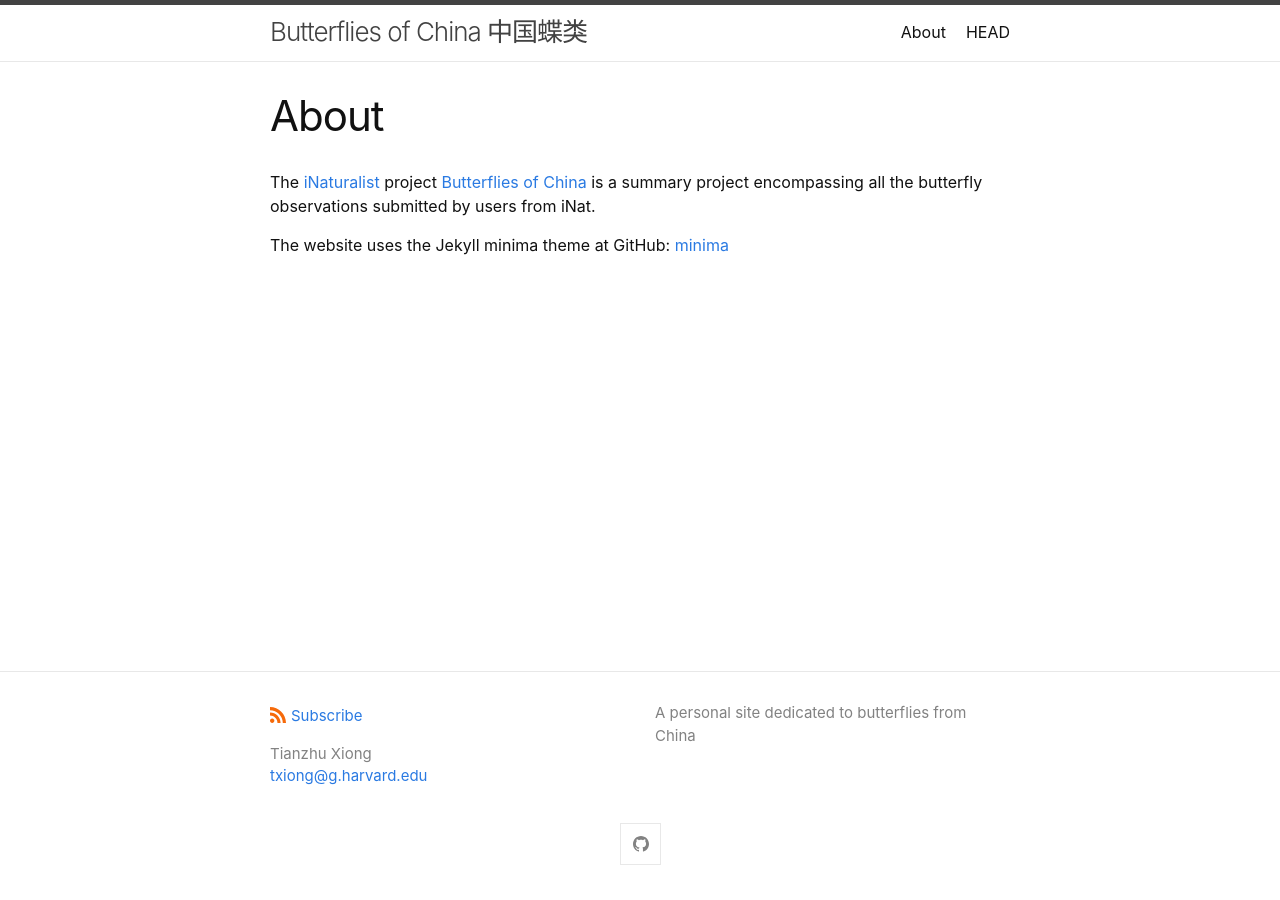
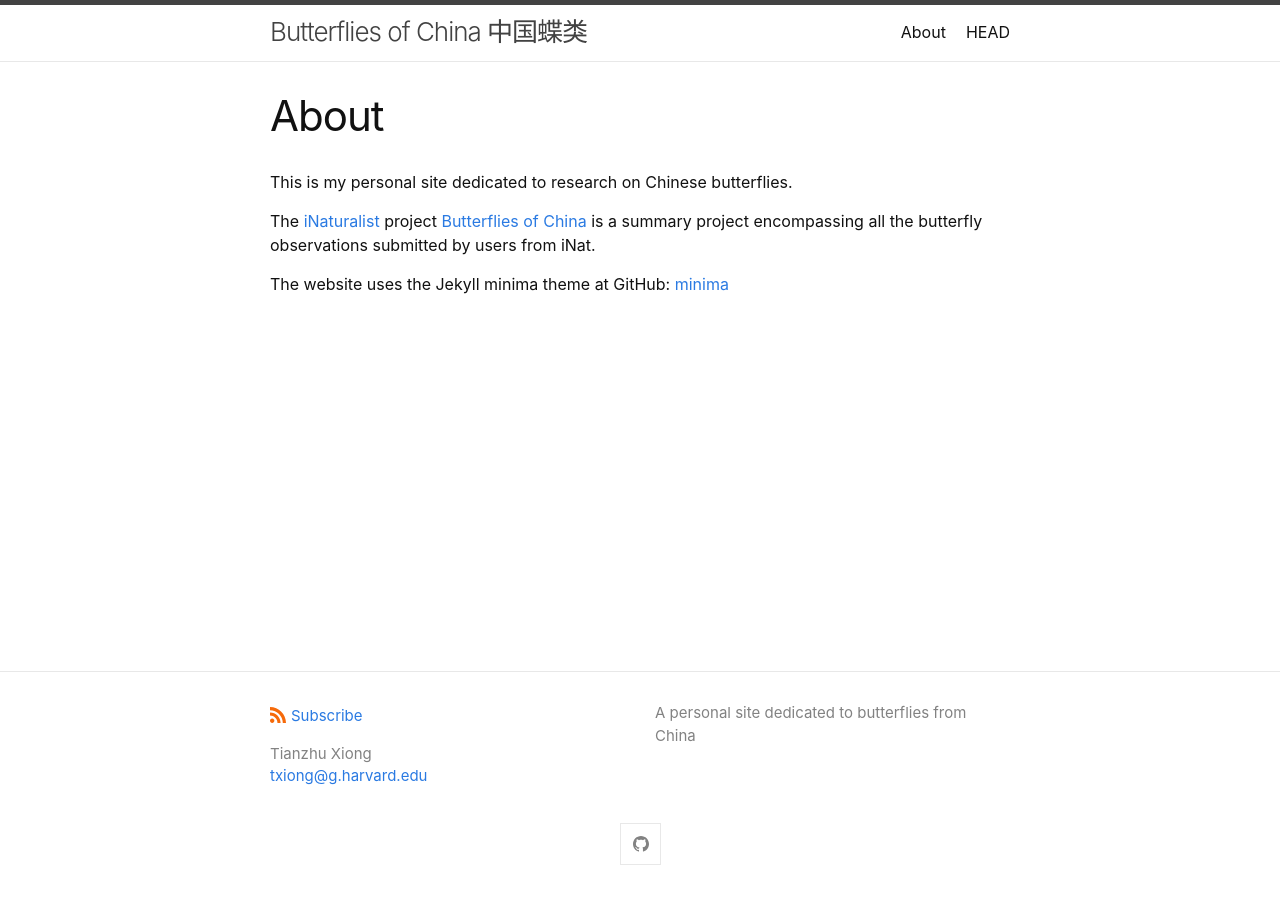
Before and after one commit to tzxiong/Butterflies-of-China, a Jekyll site: the page built from about.md, in a window 1280 px wide. Built offline with Jekyll 4.4.1, drawn with Linux system fonts in a browser that asks for light colours.

Commit message:
Update about.md

```diff
--- a/about.md
+++ b/about.md
@@ -4,6 +4,8 @@ title: About
 permalink: /about/
 ---
 
+This is my personal site dedicated to research on Chinese butterflies.
+
 The [iNaturalist](https://www.inaturalist.org/) project [Butterflies of China](https://www.inaturalist.org/projects/butterflies-of-china) is a summary project encompassing all the butterfly observations submitted by users from iNat.
 
 The website uses the Jekyll minima theme at GitHub: [minima](https://github.com/jekyll/minima)
```
